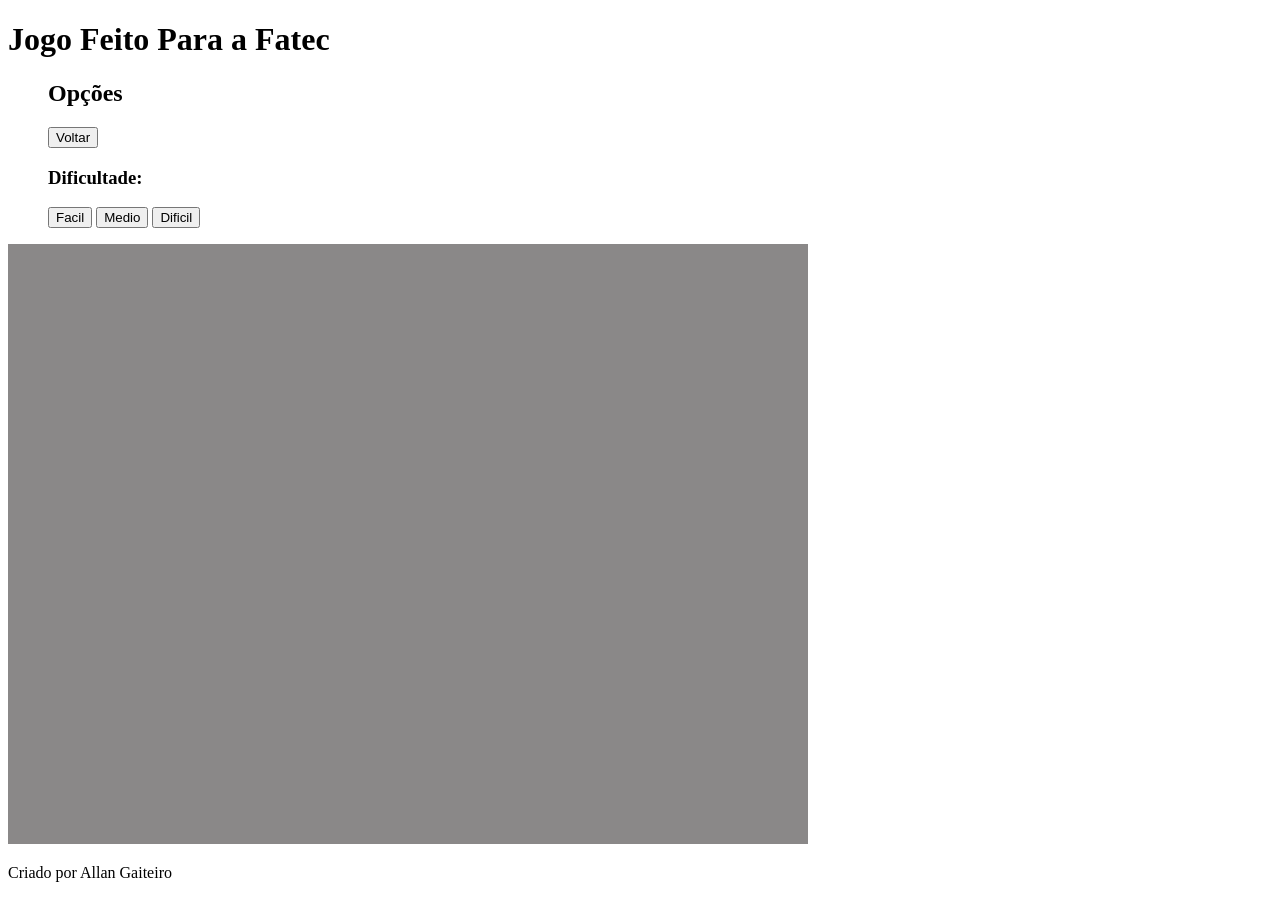
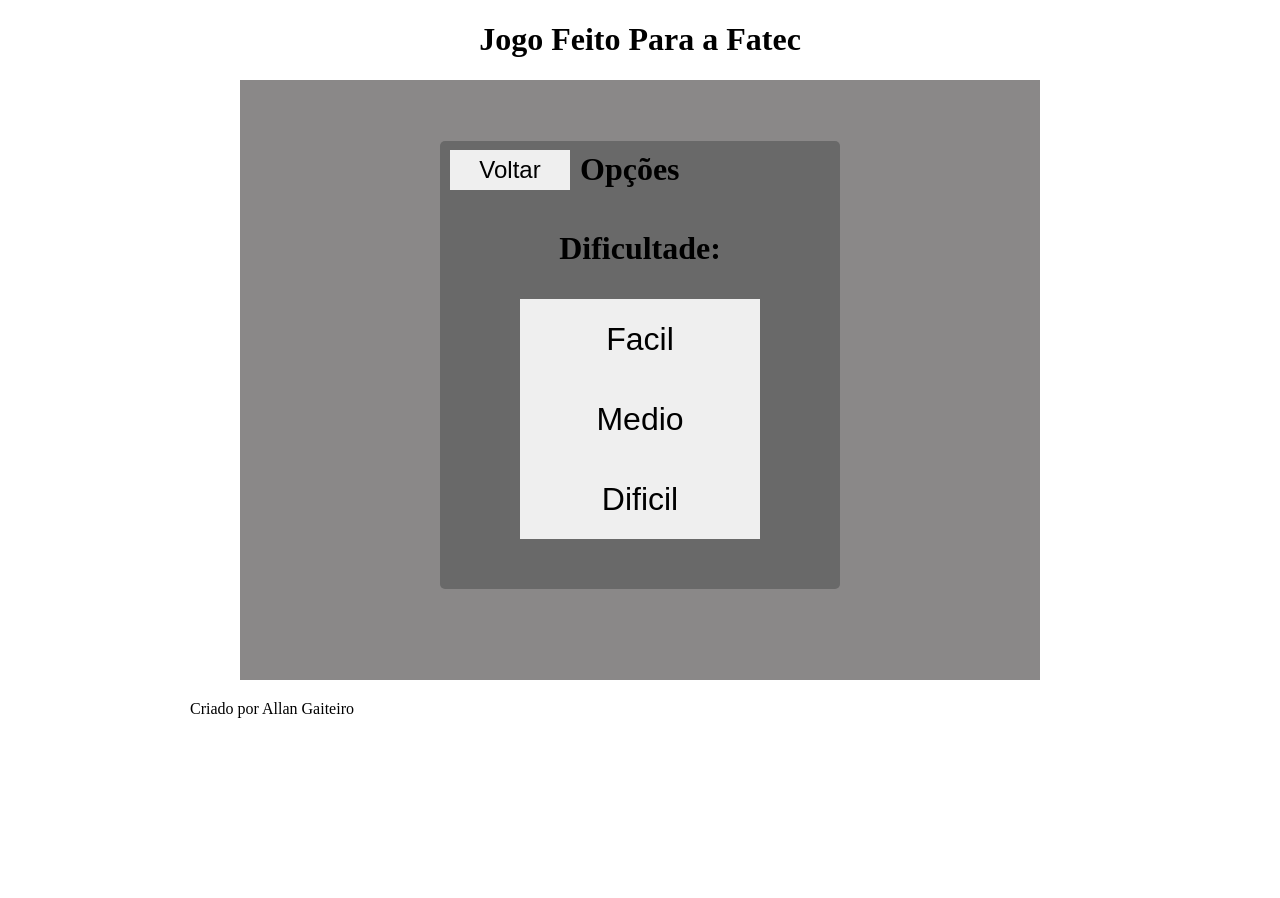
Before and after one commit to AllanGaiteiro/breakout-Jogo-canvas-js, a plain HTML site: page index.html in a window 1280 px wide. Both pictures are taken after a click on the button "Opções". After the commit the page ends 800 px from the top, so only its background shows below. Drawn offline with Linux system fonts and the light colour scheme.

Commit message:
atualizaçao
modificões iniciais no visual do jogo
jogo travado
esperanco terminar

```diff
--- /dev/null
+++ b/css/index.scss
@@ -0,0 +1,89 @@
+:root {
+    --widthCont: 900px;
+    --widthCnv : 800px;
+    --widthMenu: 400px;
+    --absol: absolute;
+}
+
+
+.container {
+    position: relative;
+    margin  : auto;
+    width   : var(--widthCont);
+
+    header {
+        text-align: center;
+    }
+
+    menu {
+        position        : var(--absol);
+        top             : 120px;
+        left            : calc(calc(var(--widthCont) - var(--widthMenu))/2);
+        margin          : auto;
+        width           : 400px;
+        background-color: dimgray;
+        padding         : 0px;
+        padding-bottom  : 50px;
+        border-radius   : 5px;
+
+        h2 {
+            text-align: center;
+            font-size : 4rem;
+        }
+
+        button {
+            width    : 240px;
+            height   : 80px;
+            margin   : auto;
+            display  : block;
+            font-size: 2rem;
+        }
+    }
+
+    #menuGame{
+        #menuGame_Iniciar{
+            animation: mudar 10s linear;
+        }
+
+    }
+    #opsMenu {
+        #voltar {
+            display: flex;
+            h2 {
+                margin: 10px;
+                font-size: 2rem;
+            }
+
+            #opsDif_Volta {
+                margin-left: 10px;
+                margin-right: 0px;
+                width: 120px;
+                height: 40px;
+                font-size: 1.5rem;
+            }
+        }
+        h3{
+            text-align: center;
+            font-size: 2rem;
+        }
+        button{
+            border: none;
+            transition: all 0.5s;
+        }
+        #opsDif_Facil:hover{
+            background-color: chartreuse;
+        }
+        #opsDif_Medio:hover{
+            background-color: yellow;
+        }
+        #opsDif_Dificil:hover{
+            background-color: red;
+        }
+
+    }
+
+    canvas {
+        margin-left     : 50px;
+        background-color: rgba(104, 101, 101, 0.774);
+    }
+}
--- a/index.html
+++ b/index.html
@@ -22,8 +22,12 @@
                 <button class="menuGame" id="menuGame_Sair">Sair</button>
             </menu>
             <menu id="opsMenu">
-                <h2>Opções</h2>
-                <button class="menuGame" id="opsDif_Volta">Voltar</button>
+                <div id="voltar">
+                    <button class="menuGame" id="opsDif_Volta">Voltar</button>
+
+                    <h2>Opções</h2>
+                </div>
+
                 <div>
                     <h3>Dificultade:</h3>
                     <button id="opsDif_Facil" >Facil</button>
```
Also changed, not shown: css/index.css, 1 other file.
